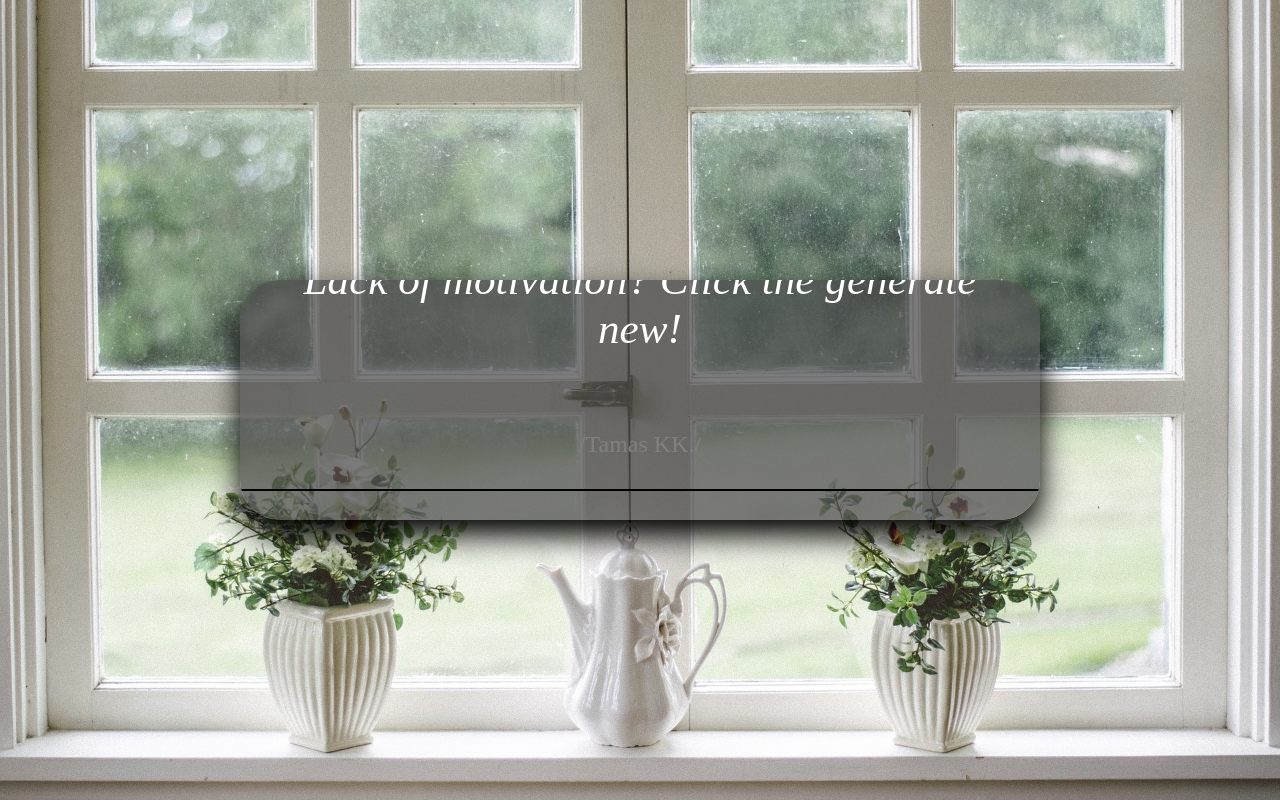
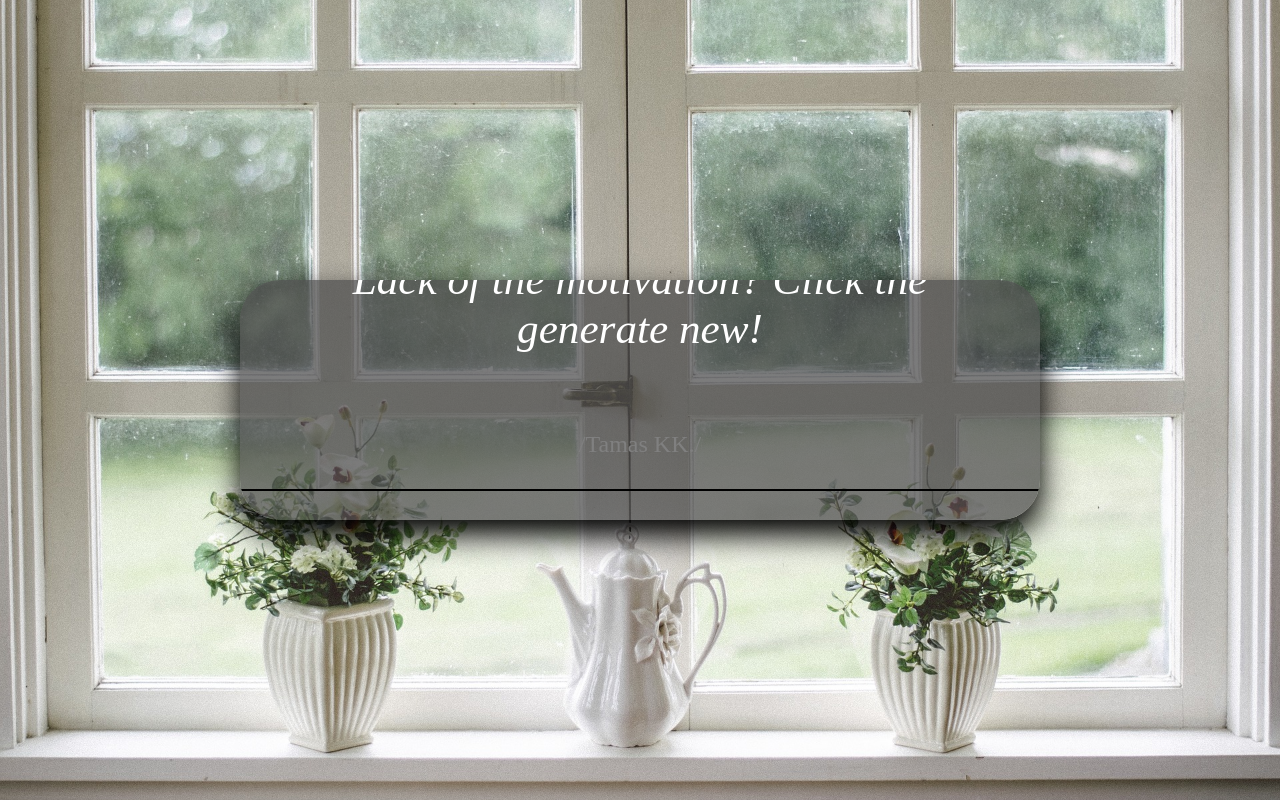
Before and after one commit to tamaskk/tamaskk.github.io, a plain HTML site: page randomquotes.html in a window 1280 px wide. Drawn offline with Linux system fonts and the light colour scheme; a web font is replaced by a local one.

Commit message:
Update randomquotes.html

```diff
--- a/randomquotes.html
+++ b/randomquotes.html
@@ -123,7 +123,7 @@
     <div class="container">
 
         <div class="content">
-            <div class="quotes">Lack of motivation? Click the generate new!</div>
+            <div class="quotes">Lack of the motivation? Click the generate new!</div>
             <div class="author">/Tamas KK./</div>
             <hr>
             <div class="buttonDiv">
```
